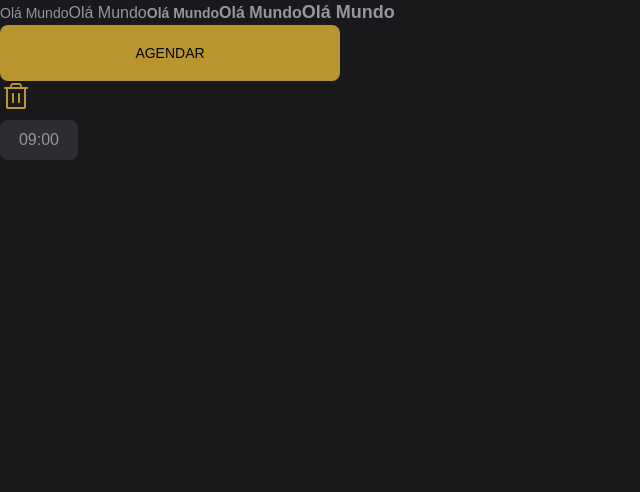
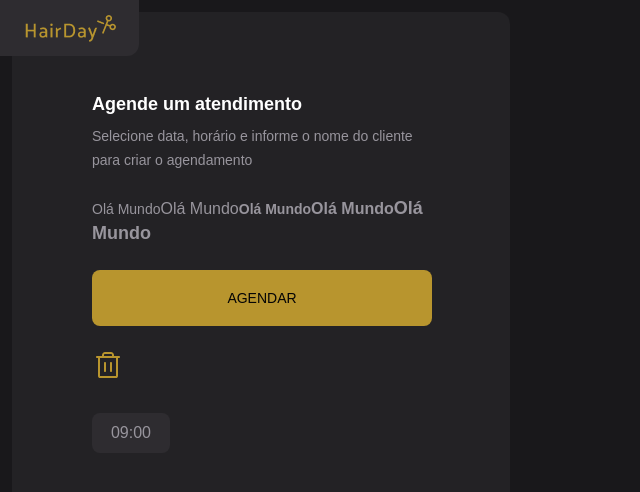
Before and after one commit to juniorbonini/hairday-app, a React (Vite) app: page / in a window 1280 px wide. Shown: the top 492 px of the page, without its empty margins (0-640 px from the left). Built offline with nearby package versions, Linux system fonts and the light colour scheme.

Commit message:
Estrutura base - Component aside criado.

```diff
--- a/src/App.tsx
+++ b/src/App.tsx
@@ -6,17 +6,22 @@ import TrashIcon from "./assets/icons/trash.svg?react";
 import { Icon } from "./components/ButtonIcon";
 import { ButtonSelect } from "./components/ButtonSelect";
 import React from "react";
+import { Header } from "./components/core-components/Header";
+import Title from "./components/Title";
+import { Aside } from "./components/Aside";
 
 function App() {
   const [selectedHour, setSelectedHour] = React.useState<string | null>(null);
 
   function handleSelectHour(hour: string) {
-    setSelectedHour((prev) =>
-    prev === hour ? null : hour)
+    setSelectedHour((prev) => (prev === hour ? null : hour));
   }
 
   return (
-    <main>
+    <main className="p-3 flex gap-3 flex-col md:flex-row max-w-360">
+      <Header />
+      <Aside>
+        <Title />
         <div className="items-center justify-center text-yellow-light">
           <Text variant="cataraman-sm">Olá Mundo</Text>
           <Text variant="cataraman-md">Olá Mundo</Text>
@@ -43,6 +48,7 @@ function App() {
             09:00
           </ButtonSelect>
         </div>
+      </Aside>
     </main>
   );
 }
--- /dev/null
+++ b/src/components/Aside/index.tsx
@@ -0,0 +1,19 @@
+import React from "react";
+import { asideVariants, type AsideInterface } from "../../models/aside";
+
+export function Aside({
+  as = "aside",
+  size,
+  children,
+  className,
+  ...props
+}: AsideInterface) {
+  return React.createElement(
+    as,
+    {
+      className: asideVariants({ size, className }),
+      ...props,
+    },
+    children,
+  );
+}
--- /dev/null
+++ b/src/components/Title/index.tsx
@@ -0,0 +1,15 @@
+import { Text } from "../Text";
+
+export default function Title() {
+  return (
+    <div className='flex flex-col w-full gap-2'>
+      <Text variant="cataraman-title-lg" className="text-white">
+        Agende um atendimento
+      </Text>
+      <Text>
+        Selecione data, horário e informe o nome do cliente para criar o
+        agendamento
+      </Text>
+    </div>
+  );
+}
--- /dev/null
+++ b/src/components/core-components/Header/index.tsx
@@ -0,0 +1,9 @@
+import logoImage from "../../../assets/images/logo.png"
+
+export function Header() {
+  return (
+    <header className="py-3 px-5 bg-gray-600 rounded-br-xl absolute top-0 left-0">
+      <img src={logoImage} alt="Logo" />
+    </header>
+  );
+}
--- a/src/index.css
+++ b/src/index.css
@@ -2,6 +2,7 @@
 
 @theme {
   --color-*: initial;
+  --color-white: #ffffff;
   --color-yellow-light: #dbc170;
   --color-yellow-base: #b8952e;
   --color-yellow-dark: #846f2e;
--- /dev/null
+++ b/src/models/aside.ts
@@ -0,0 +1,22 @@
+import { cva, type VariantProps } from "class-variance-authority";
+import type React from "react";
+
+export const asideVariants = cva(
+  "p-20 bg-gray-700 rounded-xl max-w-124.5 w-full flex flex-col gap-6",
+  {
+    variants: {
+      size: {
+        md: "w-[31.25rem]",
+      },
+    },
+    defaultVariants: {
+      size: "md",
+    },
+  },
+);
+
+export interface AsideInterface
+  extends React.ComponentProps<"aside">, VariantProps<typeof asideVariants> {
+  as?: keyof React.JSX.IntrinsicElements;
+  children?: React.ReactNode;
+}
--- a/src/models/button-select.ts
+++ b/src/models/button-select.ts
@@ -16,7 +16,7 @@ export const buttonSelectVariants = cva(
         sm: "h-10 w-19.5",
       },
       disabled: {
-        true: "opacity-50 pointer-events-none",
+        true: "opacity-30 pointer-events-none",
       },
     },
     defaultVariants: {
```
Also changed, not shown: src/assets/images/logo.png (added). Lines whose indentation alone changed are shown as unchanged.
